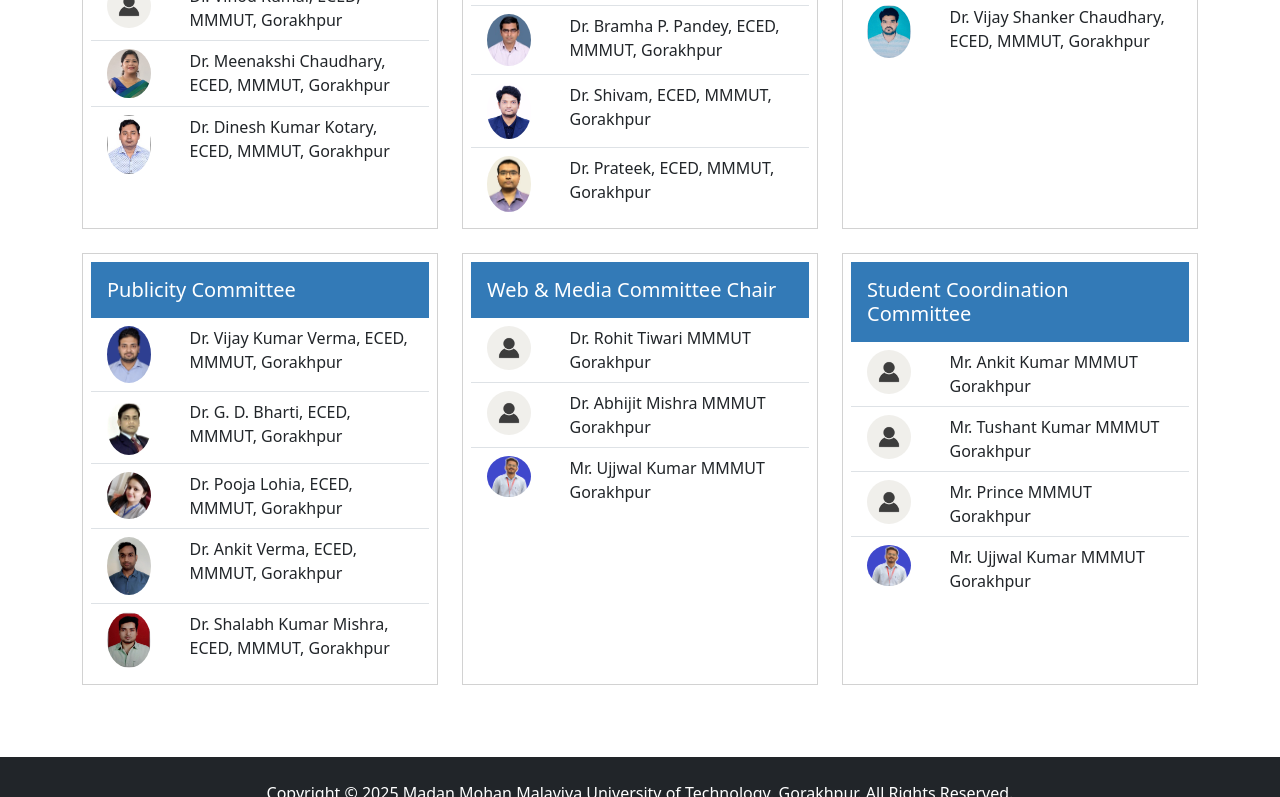
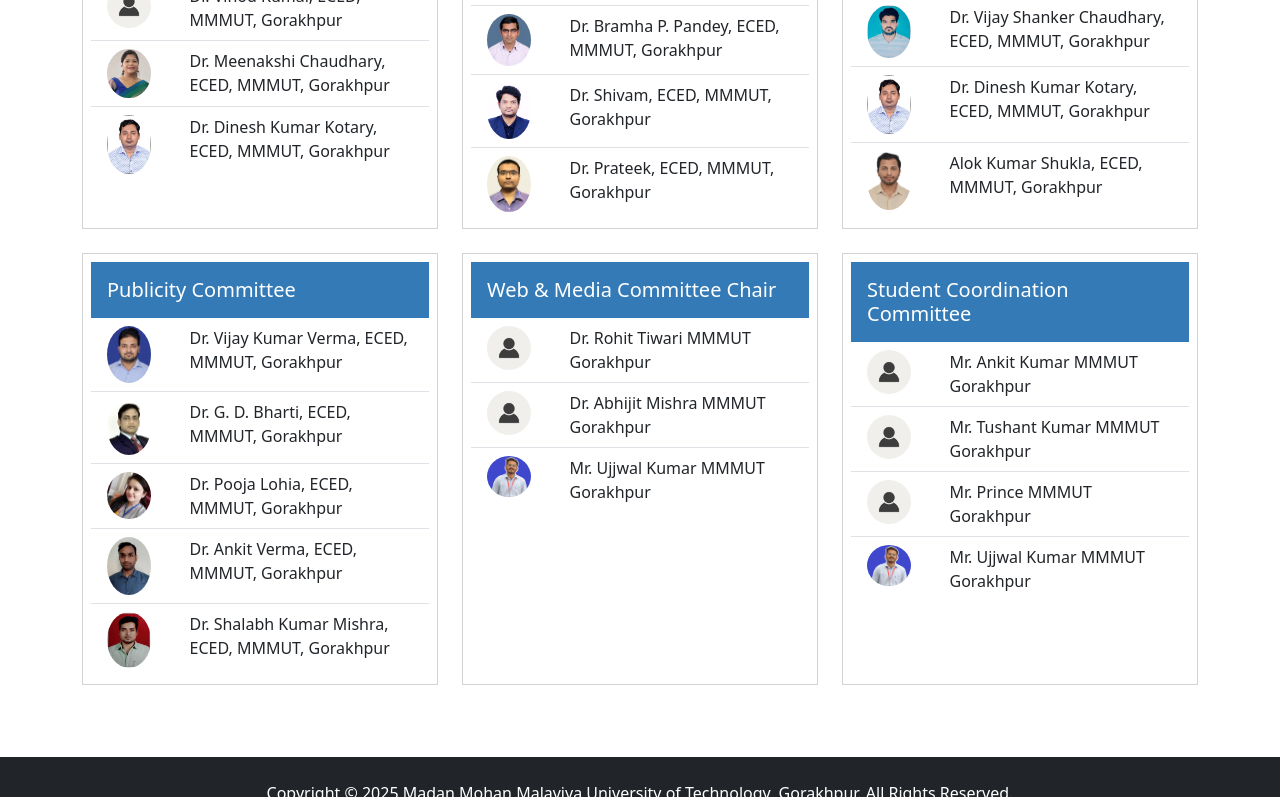
Before and after one commit to SinghUjjwal12/-ICVMWT-2025, a plain HTML site: page committee_general_chairs.html in a window 1280 px wide. Shown: the part 1293-2090 px from the top of the page. Drawn offline with nearby package versions, Linux system fonts and the light colour scheme.

Commit message:
update final

```diff
--- a/committee_general_chairs.html
+++ b/committee_general_chairs.html
@@ -359,21 +359,21 @@
                                     <div class="col-md-9">Dr. Vijay Shanker Chaudhary, ECED, MMMUT, Gorakhpur</div>
                                 </div>
                             </li>
-                            <!-- <li class="list-group-item">
+                            <li class="list-group-item">
                                 <div class="row">
-                                    <div class="col-md-3"><img src="images/faculty/DrC'.jpg"
+                                    <div class="col-md-3"><img src="images/faculty/DKK.jpg"
                                             class="rounded-circle w-75">
                                     </div>
-                                    <div class="col-md-9">Dr. Chandan, ECED, MMMUT, Gorakhpur</div>
+                                    <div class="col-md-9">Dr. Dinesh Kumar Kotary, ECED, MMMUT, Gorakhpur</div>
                                 </div>
                             </li>
                             <li class="list-group-item">
                                 <div class="row">
-                                    <div class="col-md-3"><img src="images/faculty/NM.jpeg" class="rounded-circle w-75">
+                                    <div class="col-md-3"><img src="images/faculty/Aks.jpg" class="rounded-circle w-75">
                                     </div>
-                                    <div class="col-md-9">Dr. Neha Mishra, ECED, MMMUT, Gorakhpur</div>
+                                    <div class="col-md-9">Alok Kumar Shukla, ECED, MMMUT, Gorakhpur</div>
                                 </div>
-                            </li> -->
+                            </li>
                         </ul>
                     </div>
                 </div>
```
Also changed, not shown: index.html (+1 -2 lines), registration.html (+1 -1 lines).
